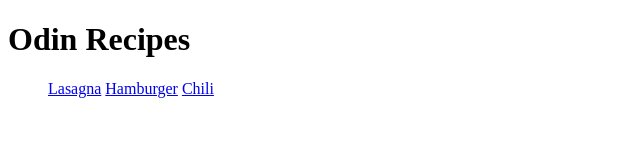
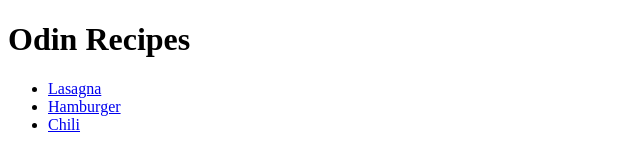
Before and after one commit to HampusNordan/odin-recipes, a plain HTML site: page index.html in a window 1280 px wide. Shown: the whole page, without its empty margins (0-640 px from the left). Drawn offline with Linux system fonts and the light colour scheme.

```diff
--- a/index.html
+++ b/index.html
@@ -9,9 +9,9 @@
         <h1>Odin Recipes</h1>
 
         <ul>
-             <a href="./recipes/lasagna.html">Lasagna</a>
-             <a href="./recipes/hamburger.html">Hamburger</a>
-             <a href="./recipes/hamburger.html">Chili</a>
+             <li><a href="./recipes/lasagna.html">Lasagna</a></li>
+             <li><a href="./recipes/hamburger.html">Hamburger</a></li>
+             <li><a href="./recipes/chili.html">Chili</a></li>
         </ul>
     </body>
 </html>
```
Also changed, not shown: recipes/chili.html (+1 -1 lines), recipes/lasagna.html (+2 -2 lines).
